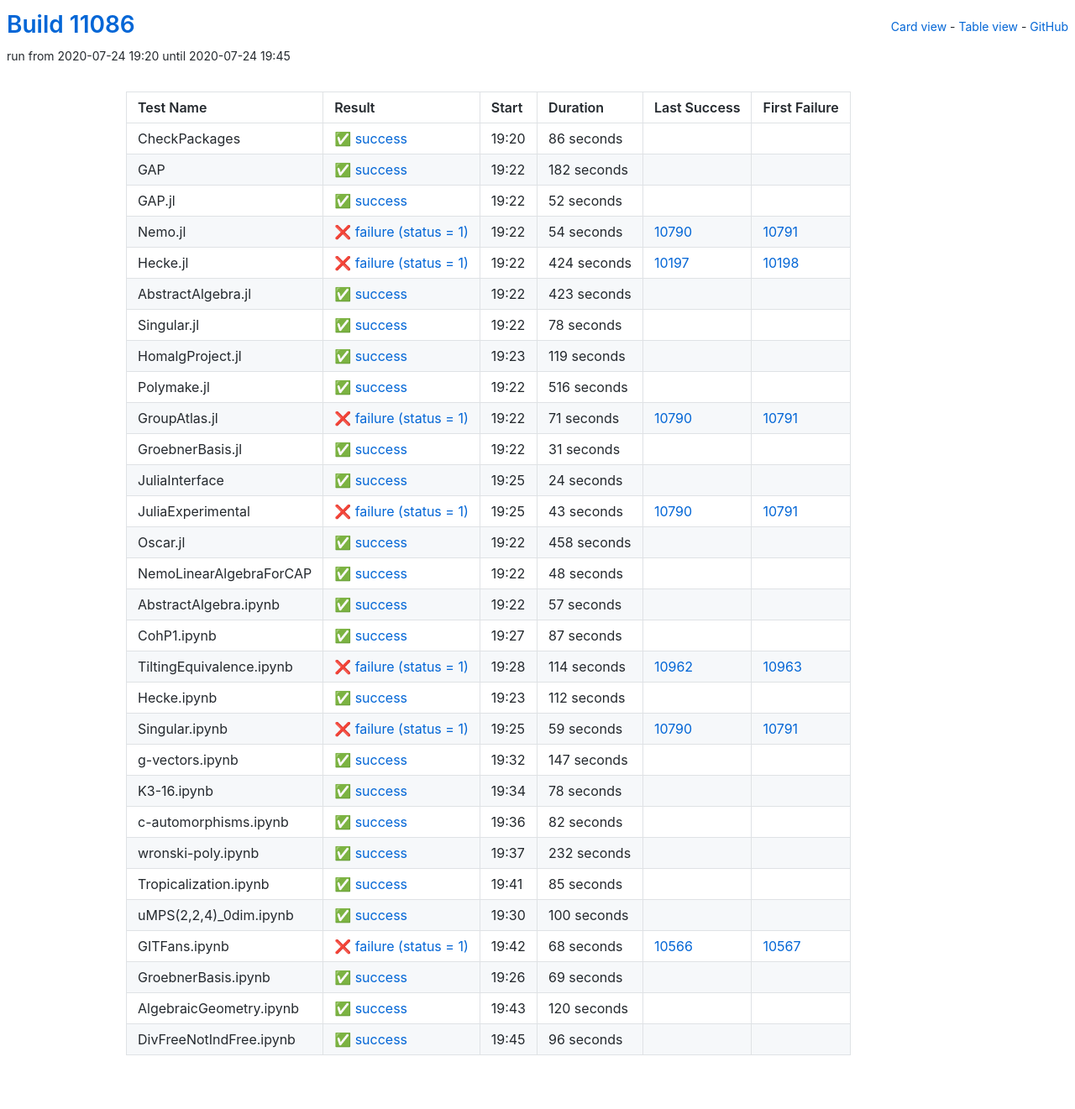
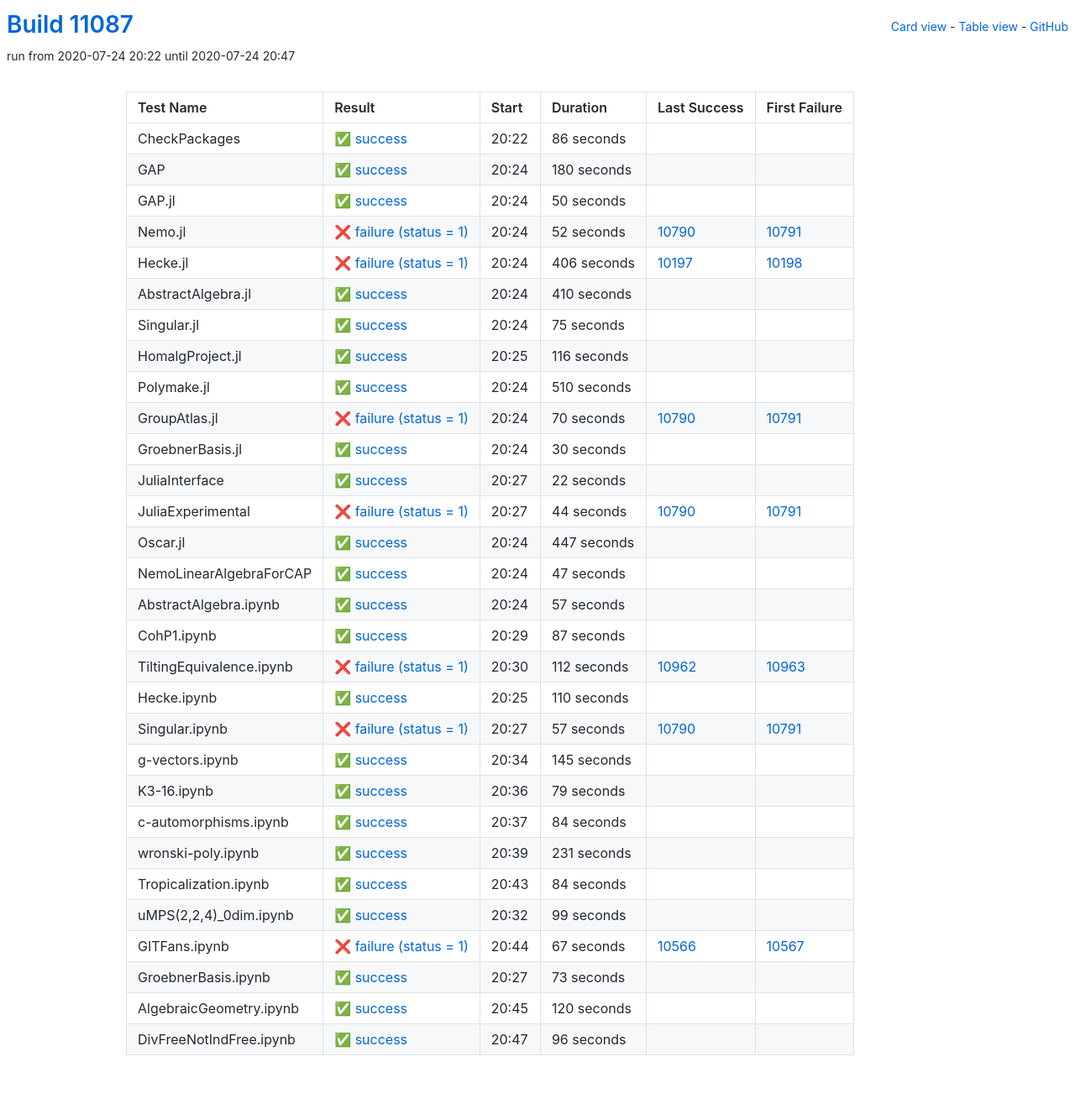
Before and after one commit to oscar-system/oscar-ci-status, a Jekyll site: the page built from table.html, in a window 1280 px wide. Shown: the whole page at 84% size. Built offline with Jekyll 4.4.1, drawn with Linux system fonts in a browser that asks for light colours.

Commit message:
Build #11087

```diff
--- a/_data/ci.yml
+++ b/_data/ci.yml
@@ -1,6 +1,6 @@
 ---
-build: 11086
-build_url: https://oscarci.mathematik.uni-kl.de/job/oscar/11086/
+build: 11087
+build_url: https://oscarci.mathematik.uni-kl.de/job/oscar/11087/
 job: oscar
 organization: oscar-system
 repo: oscar-ci-status
@@ -8,8 +8,8 @@
 tests:
 - name: CheckPackages
   id: checkpackages
-  log: https://oscarci.mathematik.uni-kl.de/job/oscar/11086/artifact/logs/build-11086/CheckPackages.log
-  start: 2020-07-24 19:20
+  log: https://oscarci.mathematik.uni-kl.de/job/oscar/11087/artifact/logs/build-11087/CheckPackages.log
+  start: 2020-07-24 20:22
   success: true
   exitcode: 0
   status: success
@@ -20,176 +20,176 @@
   first_failure_url:
 - name: GAP
   id: gap
-  log: https://oscarci.mathematik.uni-kl.de/job/oscar/11086/artifact/logs/build-11086/GAP.log
-  start: 2020-07-24 19:22
+  log: https://oscarci.mathematik.uni-kl.de/job/oscar/11087/artifact/logs/build-11087/GAP.log
+  start: 2020-07-24 20:24
   success: true
   exitcode: 0
   status: success
-  duration: 182
+  duration: 180
   last_success: false
   last_success_url:
   first_failure: false
   first_failure_url:
 - name: GAP.jl
   id: gap-jl
-  log: https://oscarci.mathematik.uni-kl.de/job/oscar/11086/artifact/logs/build-11086/GAP.jl.log
-  start: 2020-07-24 19:22
+  log: https://oscarci.mathematik.uni-kl.de/job/oscar/11087/artifact/logs/build-11087/GAP.jl.log
+  start: 2020-07-24 20:24
   success: true
   exitcode: 0
   status: success
-  duration: 52
+  duration: 50
   last_success: false
   last_success_url:
   first_failure: false
   first_failure_url:
 - name: Nemo.jl
   id: nemo-jl
-  log: https://oscarci.mathematik.uni-kl.de/job/oscar/11086/artifact/logs/build-11086/Nemo.jl.log
-  start: 2020-07-24 19:22
+  log: https://oscarci.mathematik.uni-kl.de/job/oscar/11087/artifact/logs/build-11087/Nemo.jl.log
+  start: 2020-07-24 20:24
   success: false
   exitcode: 1
   status: failure
-  duration: 54
+  duration: 52
   last_success: 10790
   last_success_url: https://oscarci.mathematik.uni-kl.de/job/oscar/10790/
   first_failure: 10791
   first_failure_url: https://oscarci.mathematik.uni-kl.de/job/oscar/10791/
 - name: Hecke.jl
   id: hecke-jl
-  log: https://oscarci.mathematik.uni-kl.de/job/oscar/11086/artifact/logs/build-11086/Hecke.jl.log
-  start: 2020-07-24 19:22
+  log: https://oscarci.mathematik.uni-kl.de/job/oscar/11087/artifact/logs/build-11087/Hecke.jl.log
+  start: 2020-07-24 20:24
   success: false
   exitcode: 1
   status: failure
-  duration: 424
+  duration: 406
   last_success: 10197
   last_success_url: https://oscarci.mathematik.uni-kl.de/job/oscar/10197/
   first_failure: 10198
   first_failure_url: https://oscarci.mathematik.uni-kl.de/job/oscar/10198/
 - name: AbstractAlgebra.jl
   id: abstractalgebra-jl
-  log: https://oscarci.mathematik.uni-kl.de/job/oscar/11086/artifact/logs/build-11086/AbstractAlgebra.jl.log
-  start: 2020-07-24 19:22
+  log: https://oscarci.mathematik.uni-kl.de/job/oscar/11087/artifact/logs/build-11087/AbstractAlgebra.jl.log
+  start: 2020-07-24 20:24
   success: true
   exitcode: 0
   status: success
-  duration: 423
+  duration: 410
   last_success: false
   last_success_url:
   first_failure: false
   first_failure_url:
 - name: Singular.jl
   id: singular-jl
-  log: https://oscarci.mathematik.uni-kl.de/job/oscar/11086/artifact/logs/build-11086/Singular.jl.log
-  start: 2020-07-24 19:22
+  log: https://oscarci.mathematik.uni-kl.de/job/oscar/11087/artifact/logs/build-11087/Singular.jl.log
+  start: 2020-07-24 20:24
   success: true
   exitcode: 0
   status: success
-  duration: 78
+  duration: 75
   last_success: false
   last_success_url:
   first_failure: false
   first_failure_url:
 - name: HomalgProject.jl
   id: homalgproject-jl
-  log: https://oscarci.mathematik.uni-kl.de/job/oscar/11086/artifact/logs/build-11086/HomalgProject.jl.log
-  start: 2020-07-24 19:23
+  log: https://oscarci.mathematik.uni-kl.de/job/oscar/11087/artifact/logs/build-11087/HomalgProject.jl.log
+  start: 2020-07-24 20:25
   success: true
   exitcode: 0
   status: success
-  duration: 119
+  duration: 116
   last_success: false
   last_success_url:
   first_failure: false
   first_failure_url:
 - name: Polymake.jl
   id: polymake-jl
-  log: https://oscarci.mathematik.uni-kl.de/job/oscar/11086/artifact/logs/build-11086/Polymake.jl.log
-  start: 2020-07-24 19:22
+  log: https://oscarci.mathematik.uni-kl.de/job/oscar/11087/artifact/logs/build-11087/Polymake.jl.log
+  start: 2020-07-24 20:24
   success: true
   exitcode: 0
   status: success
-  duration: 516
+  duration: 510
   last_success: false
   last_success_url:
   first_failure: false
   first_failure_url:
 - name: GroupAtlas.jl
   id: groupatlas-jl
-  log: https://oscarci.mathematik.uni-kl.de/job/oscar/11086/artifact/logs/build-11086/GroupAtlas.jl.log
-  start: 2020-07-24 19:22
+  log: https://oscarci.mathematik.uni-kl.de/job/oscar/11087/artifact/logs/build-11087/GroupAtlas.jl.log
+  start: 2020-07-24 20:24
   success: false
   exitcode: 1
   status: failure
-  duration: 71
+  duration: 70
   last_success: 10790
   last_success_url: https://oscarci.mathematik.uni-kl.de/job/oscar/10790/
   first_failure: 10791
   first_failure_url: https://oscarci.mathematik.uni-kl.de/job/oscar/10791/
 - name: GroebnerBasis.jl
   id: groebnerbasis-jl
-  log: https://oscarci.mathematik.uni-kl.de/job/oscar/11086/artifact/logs/build-11086/GroebnerBasis.jl.log
-  start: 2020-07-24 19:22
+  log: https://oscarci.mathematik.uni-kl.de/job/oscar/11087/artifact/logs/build-11087/GroebnerBasis.jl.log
+  start: 2020-07-24 20:24
   success: true
   exitcode: 0
   status: success
-  duration: 31
+  duration: 30
   last_success: false
   last_success_url:
   first_failure: false
   first_failure_url:
 - name: JuliaInterface
   id: juliainterface
-  log: https://oscarci.mathematik.uni-kl.de/job/oscar/11086/artifact/logs/build-11086/JuliaInterface.log
-  start: 2020-07-24 19:25
+  log: https://oscarci.mathematik.uni-kl.de/job/oscar/11087/artifact/logs/build-11087/JuliaInterface.log
+  start: 2020-07-24 20:27
   success: true
   exitcode: 0
   status: success
-  duration: 24
+  duration: 22
   last_success: false
   last_success_url:
   first_failure: false
   first_failure_url:
 - name: JuliaExperimental
   id: juliaexperimental
-  log: https://oscarci.mathematik.uni-kl.de/job/oscar/11086/artifact/logs/build-11086/JuliaExperimental.log
-  start: 2020-07-24 19:25
+  log: https://oscarci.mathematik.uni-kl.de/job/oscar/11087/artifact/logs/build-11087/JuliaExperimental.log
+  start: 2020-07-24 20:27
   success: false
   exitcode: 1
   status: failure
-  duration: 43
+  duration: 44
   last_success: 10790
   last_success_url: https://oscarci.mathematik.uni-kl.de/job/oscar/10790/
   first_failure: 10791
   first_failure_url: https://oscarci.mathematik.uni-kl.de/job/oscar/10791/
 - name: Oscar.jl
   id: oscar-jl
-  log: https://oscarci.mathematik.uni-kl.de/job/oscar/11086/artifact/logs/build-11086/Oscar.jl.log
-  start: 2020-07-24 19:22
+  log: https://oscarci.mathematik.uni-kl.de/job/oscar/11087/artifact/logs/build-11087/Oscar.jl.log
+  start: 2020-07-24 20:24
   success: true
   exitcode: 0
   status: success
-  duration: 458
+  duration: 447
   last_success: false
   last_success_url:
   first_failure: false
   first_failure_url:
 - name: NemoLinearAlgebraForCAP
   id: nemolinearalgebraforcap
-  log: https://oscarci.mathematik.uni-kl.de/job/oscar/11086/artifact/logs/build-11086/NemoLinearAlgebraForCAP.log
-  start: 2020-07-24 19:22
+  log: https://oscarci.mathematik.uni-kl.de/job/oscar/11087/artifact/logs/build-11087/NemoLinearAlgebraForCAP.log
+  start: 2020-07-24 20:24
   success: true
   exitcode: 0
   status: success
-  duration: 48
+  duration: 47
   last_success: false
   last_success_url:
   first_failure: false
   first_failure_url:
 - name: AbstractAlgebra.ipynb
   id: abstractalgebra-ipynb
-  log: https://oscarci.mathematik.uni-kl.de/job/oscar/11086/artifact/logs/build-11086/AbstractAlgebra.ipynb.log
-  start: 2020-07-24 19:22
+  log: https://oscarci.mathematik.uni-kl.de/job/oscar/11087/artifact/logs/build-11087/AbstractAlgebra.ipynb.log
+  start: 2020-07-24 20:24
   success: true
   exitcode: 0
   status: success
@@ -200,8 +200,8 @@
   first_failure_url:
 - name: CohP1.ipynb
   id: cohp1-ipynb
-  log: https://oscarci.mathematik.uni-kl.de/job/oscar/11086/artifact/logs/build-11086/CohP1.ipynb.log
-  start: 2020-07-24 19:27
+  log: https://oscarci.mathematik.uni-kl.de/job/oscar/11087/artifact/logs/build-11087/CohP1.ipynb.log
+  start: 2020-07-24 20:29
   success: true
   exitcode: 0
   status: success
@@ -212,140 +212,140 @@
   first_failure_url:
 - name: TiltingEquivalence.ipynb
   id: tiltingequivalence-ipynb
-  log: https://oscarci.mathematik.uni-kl.de/job/oscar/11086/artifact/logs/build-11086/TiltingEquivalence.ipynb.log
-  start: 2020-07-24 19:28
+  log: https://oscarci.mathematik.uni-kl.de/job/oscar/11087/artifact/logs/build-11087/TiltingEquivalence.ipynb.log
+  start: 2020-07-24 20:30
   success: false
   exitcode: 1
   status: failure
-  duration: 114
+  duration: 112
   last_success: 10962
   last_success_url: https://oscarci.mathematik.uni-kl.de/job/oscar/10962/
   first_failure: 10963
   first_failure_url: https://oscarci.mathematik.uni-kl.de/job/oscar/10963/
 - name: Hecke.ipynb
   id: hecke-ipynb
-  log: https://oscarci.mathematik.uni-kl.de/job/oscar/11086/artifact/logs/build-11086/Hecke.ipynb.log
-  start: 2020-07-24 19:23
+  log: https://oscarci.mathematik.uni-kl.de/job/oscar/11087/artifact/logs/build-11087/Hecke.ipynb.log
+  start: 2020-07-24 20:25
   success: true
   exitcode: 0
   status: success
-  duration: 112
+  duration: 110
   last_success: false
   last_success_url:
   first_failure: false
   first_failure_url:
 - name: Singular.ipynb
   id: singular-ipynb
-  log: https://oscarci.mathematik.uni-kl.de/job/oscar/11086/artifact/logs/build-11086/Singular.ipynb.log
-  start: 2020-07-24 19:25
+  log: https://oscarci.mathematik.uni-kl.de/job/oscar/11087/artifact/logs/build-11087/Singular.ipynb.log
+  start: 2020-07-24 20:27
   success: false
   exitcode: 1
   status: failure
-  duration: 59
+  duration: 57
   last_success: 10790
   last_success_url: https://oscarci.mathematik.uni-kl.de/job/oscar/10790/
   first_failure: 10791
   first_failure_url: https://oscarci.mathematik.uni-kl.de/job/oscar/10791/
 - name: g-vectors.ipynb
   id: g-vectors-ipynb
-  log: https://oscarci.mathematik.uni-kl.de/job/oscar/11086/artifact/logs/build-11086/g-vectors.ipynb.log
-  start: 2020-07-24 19:32
+  log: https://oscarci.mathematik.uni-kl.de/job/oscar/11087/artifact/logs/build-11087/g-vectors.ipynb.log
+  start: 2020-07-24 20:34
   success: true
   exitcode: 0
   status: success
-  duration: 147
+  duration: 145
   last_success: false
   last_success_url:
   first_failure: false
   first_failure_url:
 - name: K3-16.ipynb
   id: k3-16-ipynb
-  log: https://oscarci.mathematik.uni-kl.de/job/oscar/11086/artifact/logs/build-11086/K3-16.ipynb.log
-  start: 2020-07-24 19:34
+  log: https://oscarci.mathematik.uni-kl.de/job/oscar/11087/artifact/logs/build-11087/K3-16.ipynb.log
+  start: 2020-07-24 20:36
   success: true
   exitcode: 0
   status: success
-  duration: 78
+  duration: 79
   last_success: false
   last_success_url:
   first_failure: false
   first_failure_url:
 - name: c-automorphisms.ipynb
   id: c-automorphisms-ipynb
-  log: https://oscarci.mathematik.uni-kl.de/job/oscar/11086/artifact/logs/build-11086/c-automorphisms.ipynb.log
-  start: 2020-07-24 19:36
+  log: https://oscarci.mathematik.uni-kl.de/job/oscar/11087/artifact/logs/build-11087/c-automorphisms.ipynb.log
+  start: 2020-07-24 20:37
   success: true
   exitcode: 0
   status: success
-  duration: 82
+  duration: 84
   last_success: false
   last_success_url:
   first_failure: false
   first_failure_url:
 - name: wronski-poly.ipynb
   id: wronski-poly-ipynb
-  log: https://oscarci.mathematik.uni-kl.de/job/oscar/11086/artifact/logs/build-11086/wronski-poly.ipynb.log
-  start: 2020-07-24 19:37
+  log: https://oscarci.mathematik.uni-kl.de/job/oscar/11087/artifact/logs/build-11087/wronski-poly.ipynb.log
+  start: 2020-07-24 20:39
   success: true
   exitcode: 0
   status: success
-  duration: 232
+  duration: 231
   last_success: false
   last_success_url:
   first_failure: false
   first_failure_url:
 - name: Tropicalization.ipynb
   id: tropicalization-ipynb
-  log: https://oscarci.mathematik.uni-kl.de/job/oscar/11086/artifact/logs/build-11086/Tropicalization.ipynb.log
-  start: 2020-07-24 19:41
+  log: https://oscarci.mathematik.uni-kl.de/job/oscar/11087/artifact/logs/build-11087/Tropicalization.ipynb.log
+  start: 2020-07-24 20:43
   success: true
   exitcode: 0
   status: success
-  duration: 85
+  duration: 84
   last_success: false
   last_success_url:
   first_failure: false
   first_failure_url:
 - name: uMPS(2,2,4)_0dim.ipynb
   id: umps-2-2-4-0dim-ipynb
-  log: https://oscarci.mathematik.uni-kl.de/job/oscar/11086/artifact/logs/build-11086/uMPS-2-2-4-_0dim.ipynb.log
-  start: 2020-07-24 19:30
+  log: https://oscarci.mathematik.uni-kl.de/job/oscar/11087/artifact/logs/build-11087/uMPS-2-2-4-_0dim.ipynb.log
+  start: 2020-07-24 20:32
   success: true
   exitcode: 0
   status: success
-  duration: 100
+  duration: 99
   last_success: false
   last_success_url:
   first_failure: false
   first_failure_url:
 - name: GITFans.ipynb
   id: gitfans-ipynb
-  log: https://oscarci.mathematik.uni-kl.de/job/oscar/11086/artifact/logs/build-11086/GITFans.ipynb.log
-  start: 2020-07-24 19:42
+  log: https://oscarci.mathematik.uni-kl.de/job/oscar/11087/artifact/logs/build-11087/GITFans.ipynb.log
+  start: 2020-07-24 20:44
   success: false
   exitcode: 1
   status: failure
-  duration: 68
+  duration: 67
   last_success: 10566
   last_success_url: https://oscarci.mathematik.uni-kl.de/job/oscar/10566/
   first_failure: 10567
   first_failure_url: https://oscarci.mathematik.uni-kl.de/job/oscar/10567/
 - name: GroebnerBasis.ipynb
   id: groebnerbasis-ipynb
-  log: https://oscarci.mathematik.uni-kl.de/job/oscar/11086/artifact/logs/build-11086/GroebnerBasis.ipynb.log
-  start: 2020-07-24 19:26
+  log: https://oscarci.mathematik.uni-kl.de/job/oscar/11087/artifact/logs/build-11087/GroebnerBasis.ipynb.log
+  start: 2020-07-24 20:27
   success: true
   exitcode: 0
   status: success
-  duration: 69
+  duration: 73
   last_success: false
   last_success_url:
   first_failure: false
   first_failure_url:
 - name: AlgebraicGeometry.ipynb
   id: algebraicgeometry-ipynb
-  log: https://oscarci.mathematik.uni-kl.de/job/oscar/11086/artifact/logs/build-11086/AlgebraicGeometry.ipynb.log
-  start: 2020-07-24 19:43
+  log: https://oscarci.mathematik.uni-kl.de/job/oscar/11087/artifact/logs/build-11087/AlgebraicGeometry.ipynb.log
+  start: 2020-07-24 20:45
   success: true
   exitcode: 0
   status: success
@@ -356,8 +356,8 @@
   first_failure_url:
 - name: DivFreeNotIndFree.ipynb
   id: divfreenotindfree-ipynb
-  log: https://oscarci.mathematik.uni-kl.de/job/oscar/11086/artifact/logs/build-11086/DivFreeNotIndFree.ipynb.log
-  start: 2020-07-24 19:45
+  log: https://oscarci.mathematik.uni-kl.de/job/oscar/11087/artifact/logs/build-11087/DivFreeNotIndFree.ipynb.log
+  start: 2020-07-24 20:47
   success: true
   exitcode: 0
   status: success
```
Also changed, not shown: README.md.
